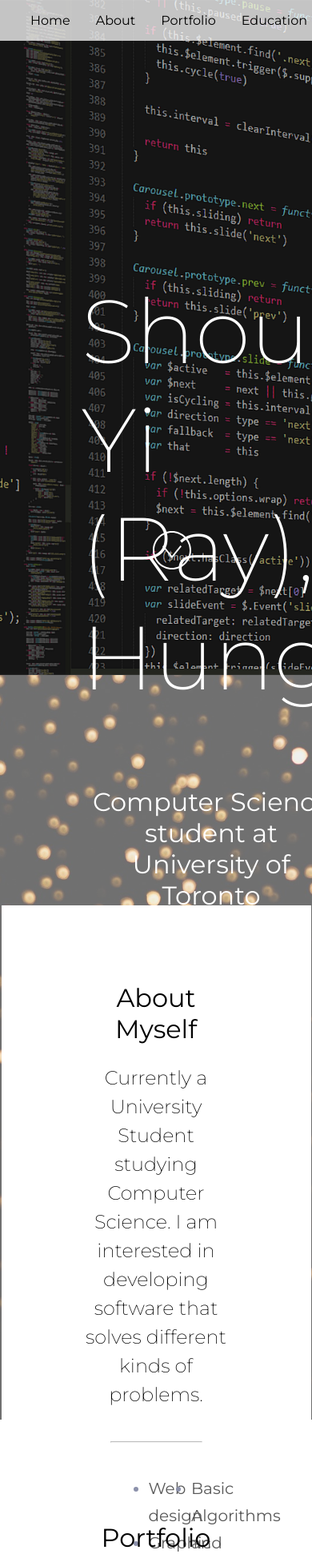
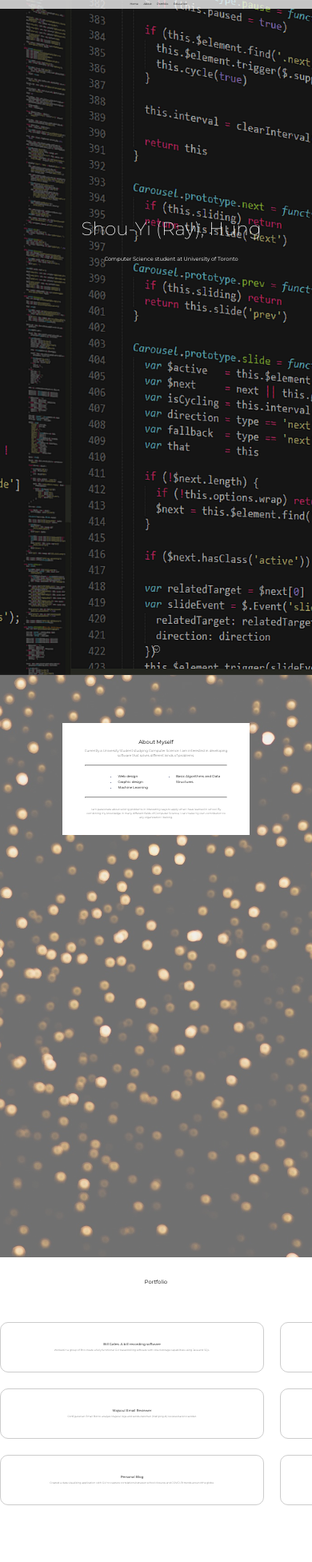
Before and after one commit to Lei-Tin/PortfolioWebsite, a React (Vite) app: page / in a window 390 px wide. Shown: the top 1953 px of the page at 80% size. Built offline with nearby package versions, Linux system fonts and the light colour scheme.

Commit message:
[*] Added some auto responsive size settings

```diff
--- a/src/Components/Footer.jsx
+++ b/src/Components/Footer.jsx
@@ -134,7 +134,6 @@ Footer.propTypes = {
   primaryColor: PropTypes.string,
   twitter: PropTypes.string,
   youTube: PropTypes.string,
-
 };
 
 export default Footer;
--- a/src/styles.css
+++ b/src/styles.css
@@ -15,6 +15,7 @@ body {
   height: 100%;
   width: 100%;
   font-family: "Montserrat", sans-serif;
+  font-size: 0.85vw;
 }
 
 div#main {
@@ -28,19 +29,21 @@ section {
 
 section.dark {
   height: 100vh;
+  width: 100vw;
   color: white;
   background: rgba(0, 0, 0, 0.25);
 }
 
 section.light {
   height: 80vh;
+  width: 100vw;
   color: black;
   background: rgba(255, 255, 255, 0.35);
   padding: 8rem 0;
 }
 
 section img.background {
-  width: 100vmax;
+  width: 100vw;
   height: 100%;
   z-index: -1;
   position: absolute;
@@ -71,18 +74,18 @@ h3 {
 }
 
 p {
-  font-size: 18px;
+  font-size: 1rem;
   line-height: 1.5;
   margin-bottom: 0;
   font-weight: 300;
 }
 
 p.large {
-  font-size: 24px;
+  font-size: 1.25rem;
 }
 
 p.small {
-  font-size: 15px;
+  font-size: 0.95rem;
 }
 
 hr {
```
